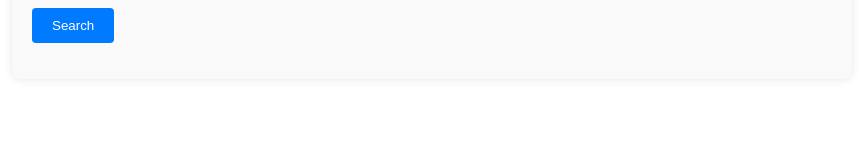
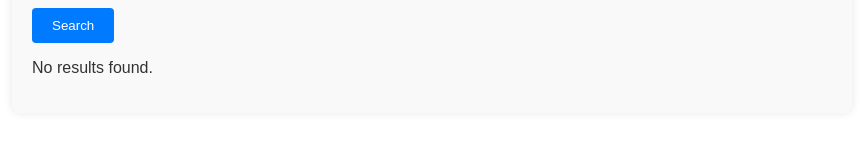
Before and after one commit to LaganYT/LRCLIB-Frontend, a Next.js app: page /search in a window 1280 px wide. Shown: the part 147-296 px from the top of the page, without its empty margins (208-1071 px from the left). Built offline with nearby package versions, Linux system fonts and the light colour scheme.

Commit message:
Added a loading state to show a loading message while the search is in progress. Ensured results is always an array using response.data.results || []. Reset results to an empty array on error. Added a fallback message when no results are found.

```diff
--- a/pages/search.js
+++ b/pages/search.js
@@ -5,14 +5,19 @@ export default function Search() {
   const [query, setQuery] = useState('');
   const [results, setResults] = useState([]);
   const [error, setError] = useState('');
+  const [loading, setLoading] = useState(false);
 
   const handleSearch = async () => {
     try {
       setError('');
+      setLoading(true);
       const response = await axios.get(`https://lrclib.net/api/search?query=${query}`);
-      setResults(response.data.results);
+      setResults(response.data.results || []); // Ensure results is an array
     } catch (err) {
       setError('Failed to fetch search results.');
+      setResults([]); // Reset results on error
+    } finally {
+      setLoading(false);
     }
   };
 
@@ -26,12 +31,18 @@ export default function Search() {
         placeholder="Enter search query"
         className="input"
       />
-      <button onClick={handleSearch} className="button">Search</button>
+      <button onClick={handleSearch} className="button" disabled={loading}>
+        {loading ? 'Searching...' : 'Search'}
+      </button>
       {error && <p className="error">{error}</p>}
       <ul>
-        {results.map((result) => (
-          <li key={result.id}>{result.title} by {result.artist}</li>
-        ))}
+        {results.length > 0 ? (
+          results.map((result) => (
+            <li key={result.id}>{result.title} by {result.artist}</li>
+          ))
+        ) : (
+          !loading && <p>No results found.</p>
+        )}
       </ul>
     </div>
   );
```
